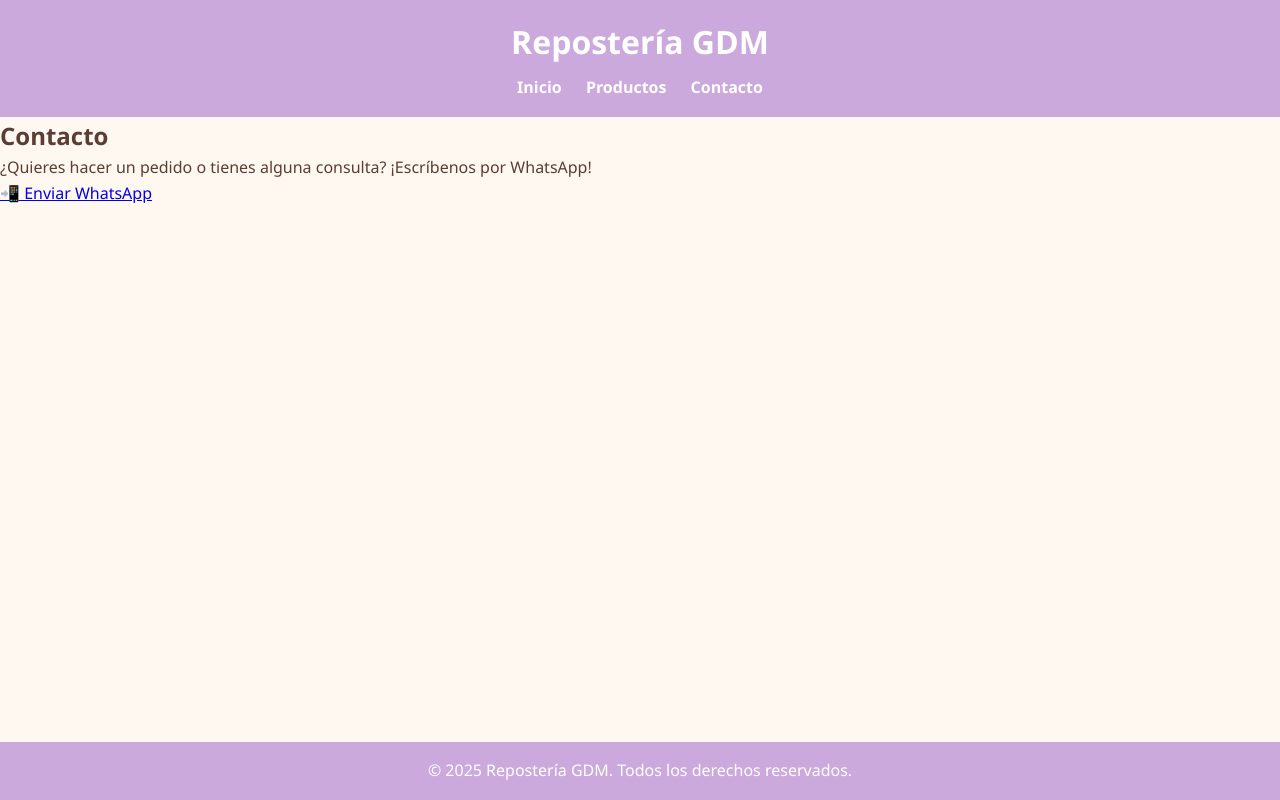
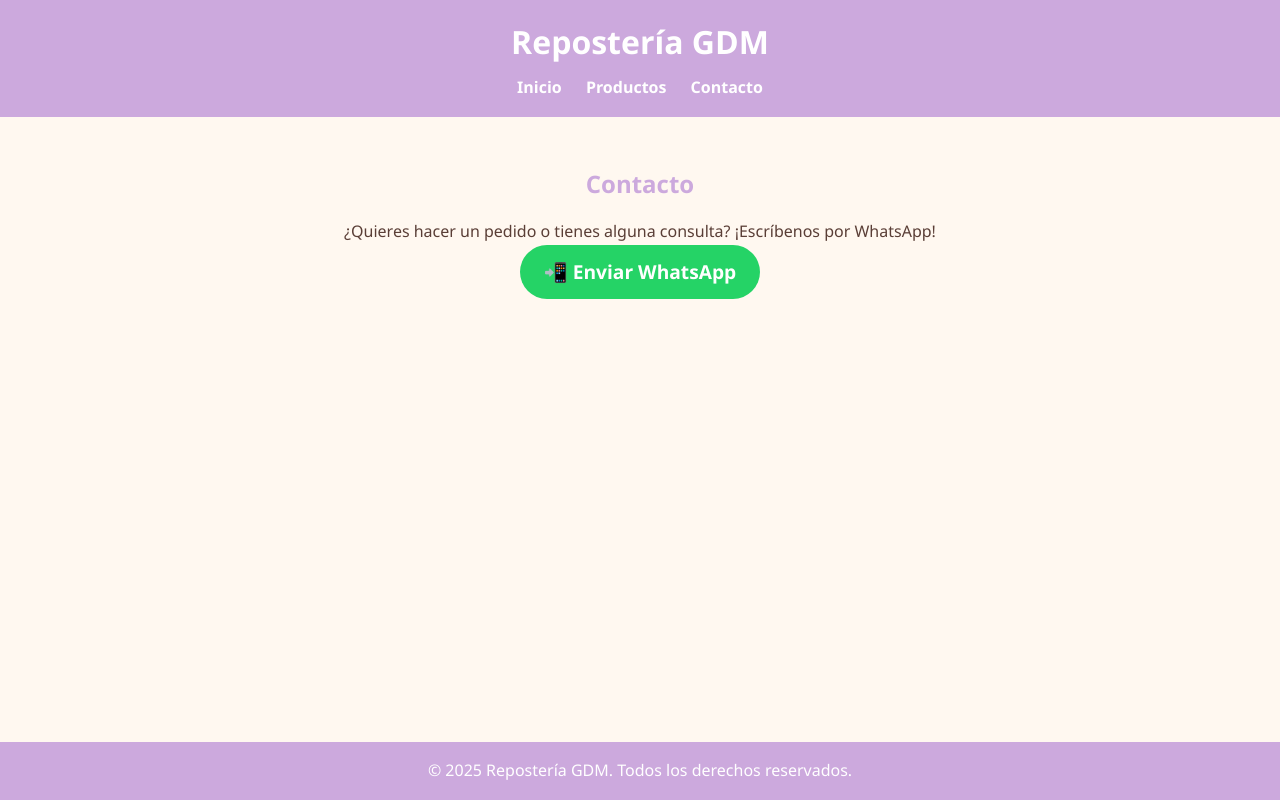
Before and after one commit to gdmendoz/reposteriagdm, a plain HTML site: page contacto.html in a window 1280 px wide. Drawn offline with Linux system fonts and the light colour scheme.

Commit message:
style.css

```diff
--- a/style.css
+++ b/style.css
@@ -73,3 +73,28 @@ footer {
   bottom: 0;
   width: 100%;
 }
+.contacto {
+  text-align: center;
+  padding: 3rem 1rem;
+}
+
+.contacto h2 {
+  margin-bottom: 1rem;
+  color: #cca9dd;
+}
+
+.btn-whatsapp {
+  display: inline-block;
+  background-color: #25d366;
+  color: white;
+  padding: 0.75rem 1.5rem;
+  border-radius: 30px;
+  font-weight: bold;
+  text-decoration: none;
+  font-size: 1.2rem;
+  transition: background-color 0.3s ease;
+}
+
+.btn-whatsapp:hover {
+  background-color: #128c4a;
+}
```
